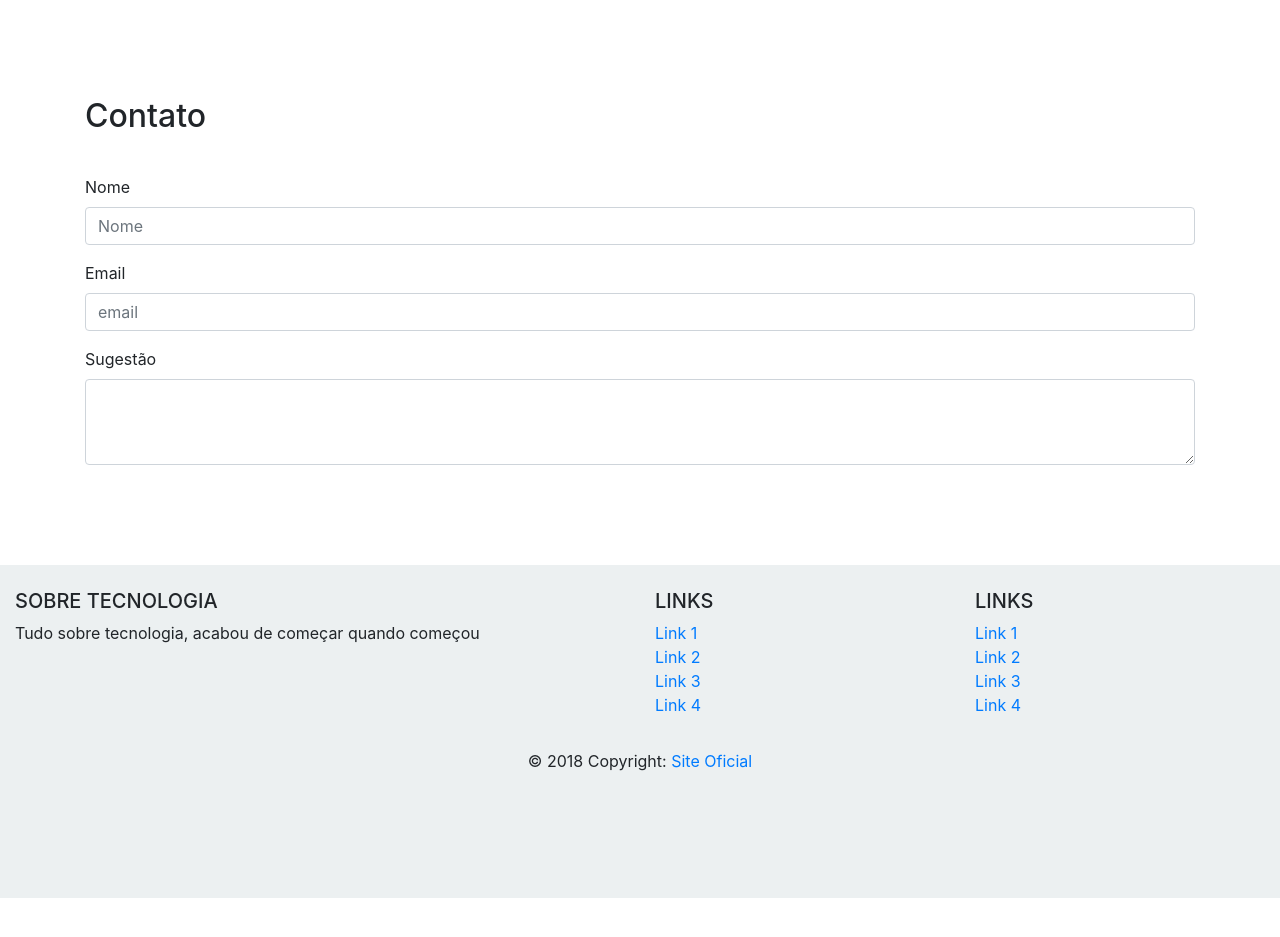
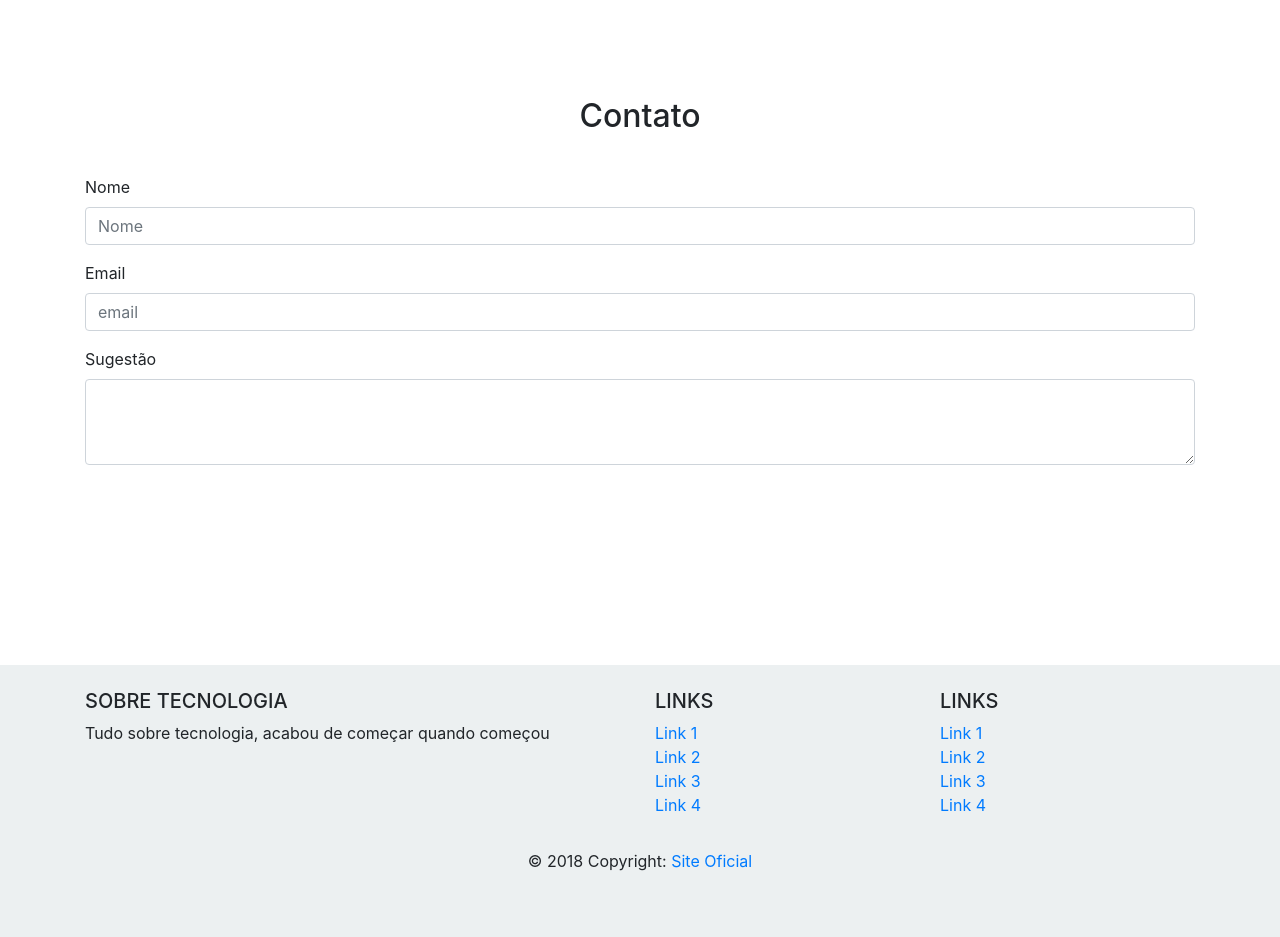
Before and after one commit to Elicarlos/atividadeHtml, a plain HTML site: page index.html in a window 1280 px wide. Shown: the part 1273-2210 px from the top of the page. Before the commit the page ends 2171 px from the top, so only its background shows below. Drawn offline with nearby package versions, Linux system fonts and the light colour scheme.

Commit message:
ajuste de pagina

```diff
--- a/css/style.css
+++ b/css/style.css
@@ -14,18 +14,20 @@
 }
 
 .quem-somos p {
+
 	margin-top: 100px;
 	text-decoration: justify;
 }
 
 .Contato{
+	text-align: center;
 	margin-top: 100px;
 	margin-bottom: 40px;
 }
 
 .page-footer{
 	height: 333px;
-	margin-top: 100px;
+	margin-top: 200px;
 	background: #ecf0f1;
 
 }
--- a/index.html
+++ b/index.html
@@ -78,7 +78,7 @@
 <footer class="page-footer font-small blue pt-4 Warning-button">
 
   <!-- Footer Links -->
-  <div class="container-fluid text-center text-md-left">
+  <div class="container text-center text-md-left">
 
     <!-- Grid row -->
     <div class="row">
```
